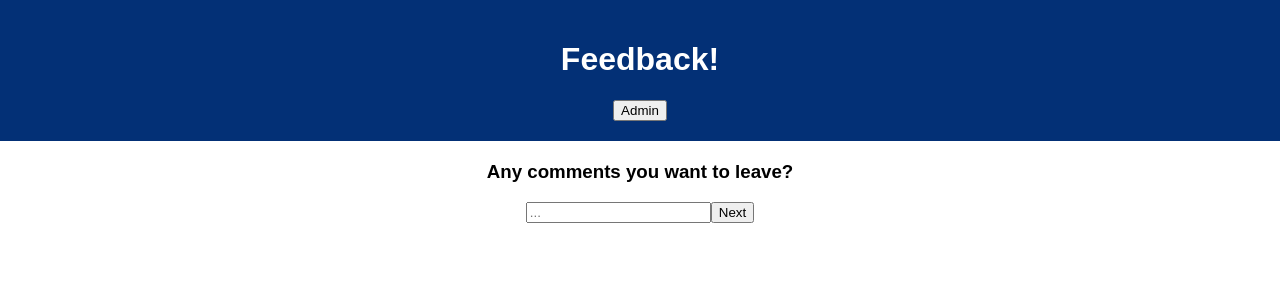
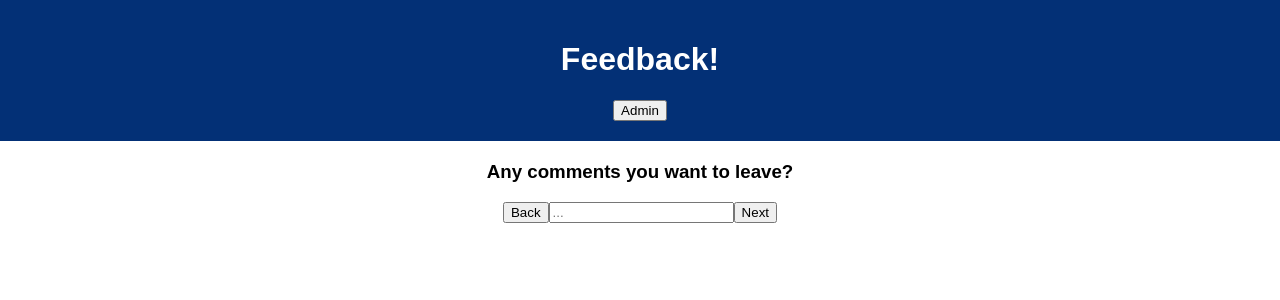
Before and after one commit to swadezy/redux-feedback-loop, a React (Create React App) app: page /#/3 in a window 1280 px wide. Shown: the top 300 px of the page. Built offline with nearby package versions, Linux system fonts and the light colour scheme.

Commit message:
got routing to previous pages working

```diff
--- a/src/components/Comment/Comment.jsx
+++ b/src/components/Comment/Comment.jsx
@@ -17,9 +17,14 @@ function Comment() {
         history.push('/4');
     }
 
+    const handlePrevious = () => {
+        history.push('/2');
+    }
+
     return (
         <form>
             <h3>Any comments you want to leave?</h3>
+            <button onClick={handlePrevious}>Back</button>
             <input
                 placeholder="..."
                 type="text"
--- a/src/components/Review.jsx/Review.jsx
+++ b/src/components/Review.jsx/Review.jsx
@@ -22,6 +22,10 @@ function Review() {
             });
     }
 
+    const handlePrevious = () => {
+        history.push('/3');
+    }
+
     return (
         <div>
             <h3>Review Your Feedback</h3>
@@ -29,6 +33,7 @@ function Review() {
             <h5>Understanding : {understanding}</h5>
             <h5>Support : {support}</h5>
             <h5>Comment : {comments}</h5>
+            <button onClick={handlePrevious}>Back</button>
             <button onClick={handleNext}>Submit</button>
         </div>
     )
--- a/src/components/Support/Support.jsx
+++ b/src/components/Support/Support.jsx
@@ -23,10 +23,15 @@ function Support() {
         }
     }
 
+    const handlePrevious = () => {
+        history.push('/1');
+    }
+
     return (
         <div>
             <h3>How well are you being supported?</h3>
             {isSecret ? <h5>Please enter a value between 1 and 5</h5> : <h5></h5>}
+            <button onClick={handlePrevious}>Back</button>
             <input
                 required
                 placeholder="..."
--- a/src/components/Understanding/Understanding.jsx
+++ b/src/components/Understanding/Understanding.jsx
@@ -23,10 +23,15 @@ function Understanding() {
         }
     }
 
+    const handlePrevious = () => {
+        history.push('/');
+    }
+
     return (
         <div>
             <h3>How well are you understanding the content?</h3>
             {isSecret ? <h5>Please enter a value between 1 and 5</h5> : <h5></h5>}
+            <button onClick={handlePrevious}>Back</button>
             <input
                 required
                 placeholder="..."
```
Also changed, not shown: 1 other file (tests, documents, lock files or other folders).
